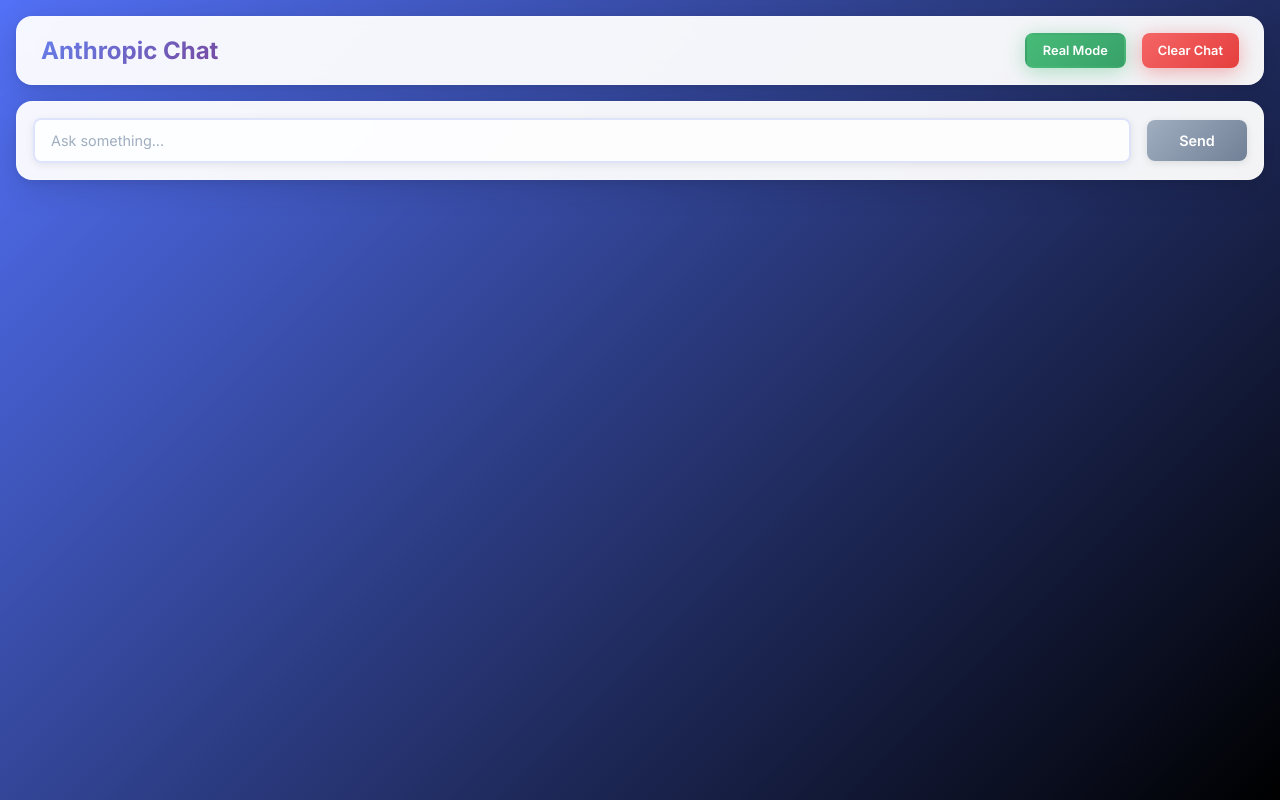
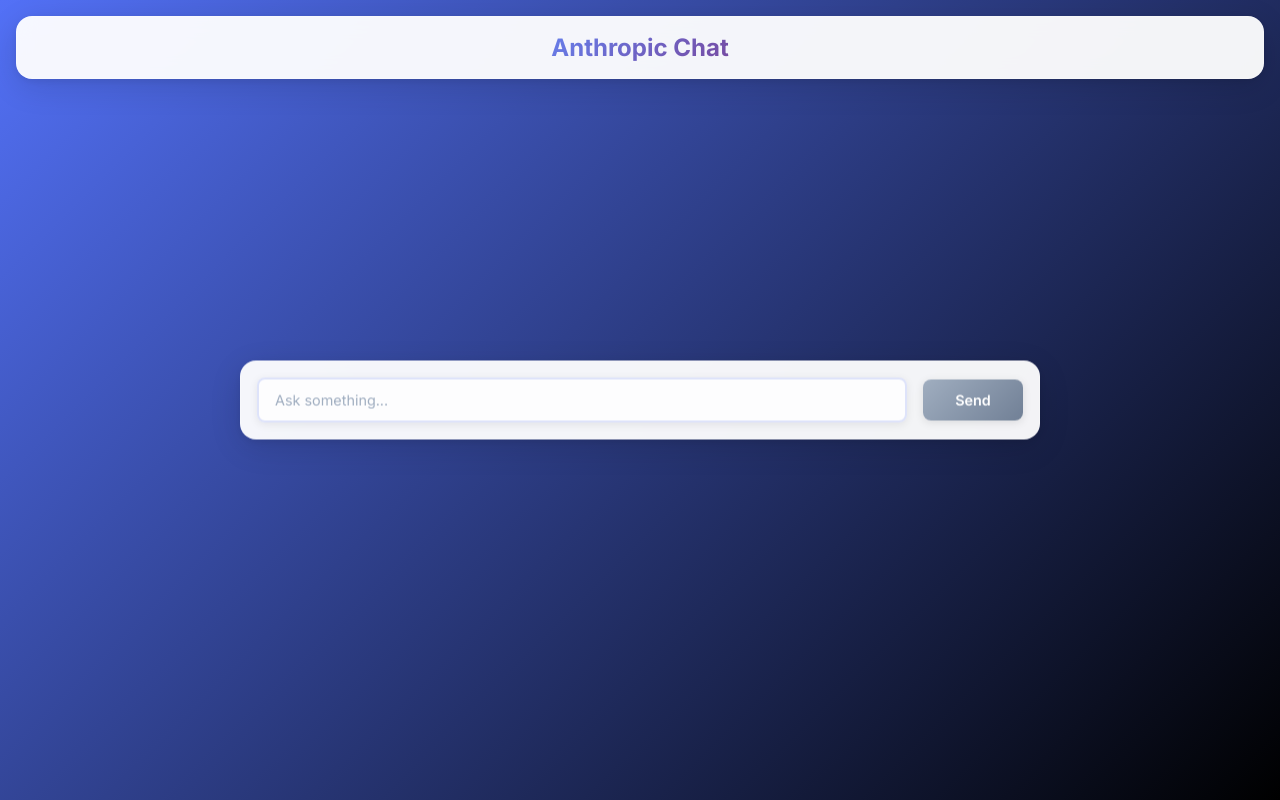
Before and after one commit to josuemj/mcp-llm-client, a React (Vite) app: page / in a window 1280 px wide. Built offline with nearby package versions, Linux system fonts and the light colour scheme; no server answers.

Commit message:
feat: update header layout and center input section for improved UI

```diff
--- a/src/App.css
+++ b/src/App.css
@@ -10,11 +10,12 @@
   flex-direction: column;
   gap: 1rem;
   overflow: hidden;
+  position: relative;
 }
 
 .header {
   display: flex;
-  justify-content: space-between;
+  justify-content: center;
   align-items: center;
   background: rgba(255, 255, 255, 0.95);
   padding: 1rem 1.5rem;
@@ -109,6 +110,15 @@
   backdrop-filter: blur(10px);
   border: 1px solid rgba(255, 255, 255, 0.2);
   flex-shrink: 0;
+}
+
+.input-section.centered {
+  position: absolute;
+  top: 50%;
+  left: 50%;
+  transform: translate(-50%, -50%);
+  width: 90%;
+  max-width: 800px;
 }
 
 .input-section input {
--- a/src/App.tsx
+++ b/src/App.tsx
@@ -102,17 +102,6 @@
     <div className="app-container">
       <div className="header">
         <h1>Anthropic Chat</h1>
-        <div className="header-buttons">
-          <button
-            onClick={() => setTest(!test)}
-            className={`test-button ${test ? "test-mode" : "real-mode"}`}
-          >
-            {test ? "Test Mode" : "Real Mode"}
-          </button>
-          <button onClick={clearChat} className="clear-button">
-            Clear Chat
-          </button>
-        </div>
       </div>
 
       {chatMessages.length > 0 && (
@@ -124,7 +113,7 @@
         </>
       )}
 
-      <div className="input-section">
+      <div className={`input-section ${chatMessages.length === 0 ? "centered" : ""}`}>
         <input
           type="text"
           value={input}
@@ -136,6 +125,11 @@
         <button onClick={handleSend} disabled={loading || !input.trim()}>
           {loading ? "Sending..." : "Send"}
         </button>
+        {chatMessages.length > 0 && (
+          <button onClick={clearChat} className="clear-button">
+            Clear Chat
+          </button>
+        )}
       </div>
 
       {error && (
```
